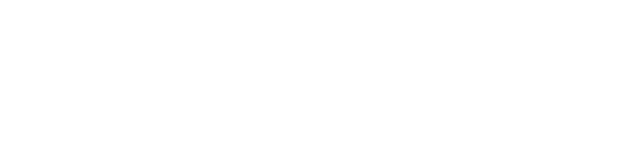
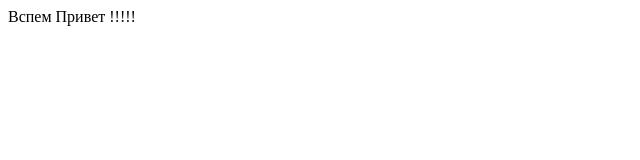
Before and after one commit to Serhii-Starostenko/Serhii-S.S.M, a plain HTML site: page index.html in a window 1280 px wide. Shown: the whole page, without its empty margins (0-640 px from the left). Drawn offline with Linux system fonts and the light colour scheme.

Commit message:
Update index.html

```diff
--- a/index.html
+++ b/index.html
@@ -7,6 +7,6 @@
     <title>Document</title>
 </head>
 <body>
-
+    Вспем Привет !!!!!
 </body>
 </html>
```
